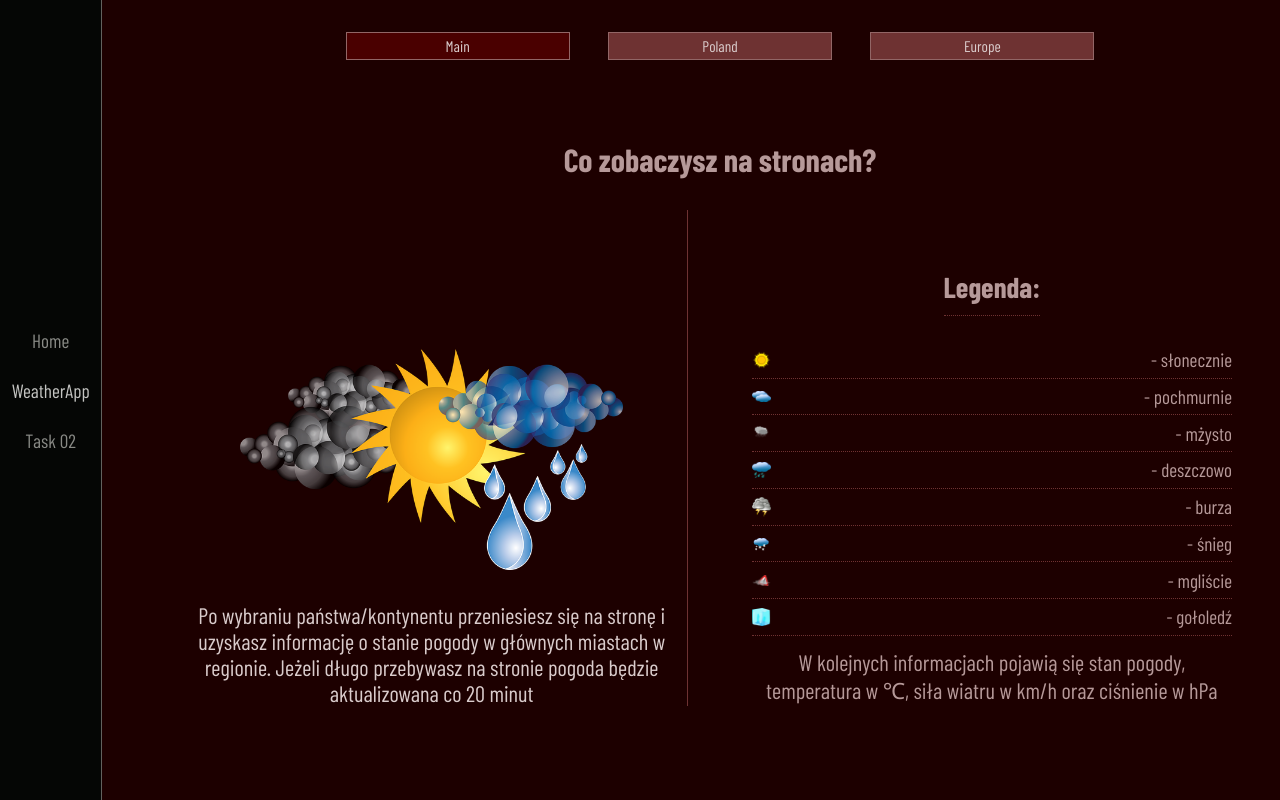
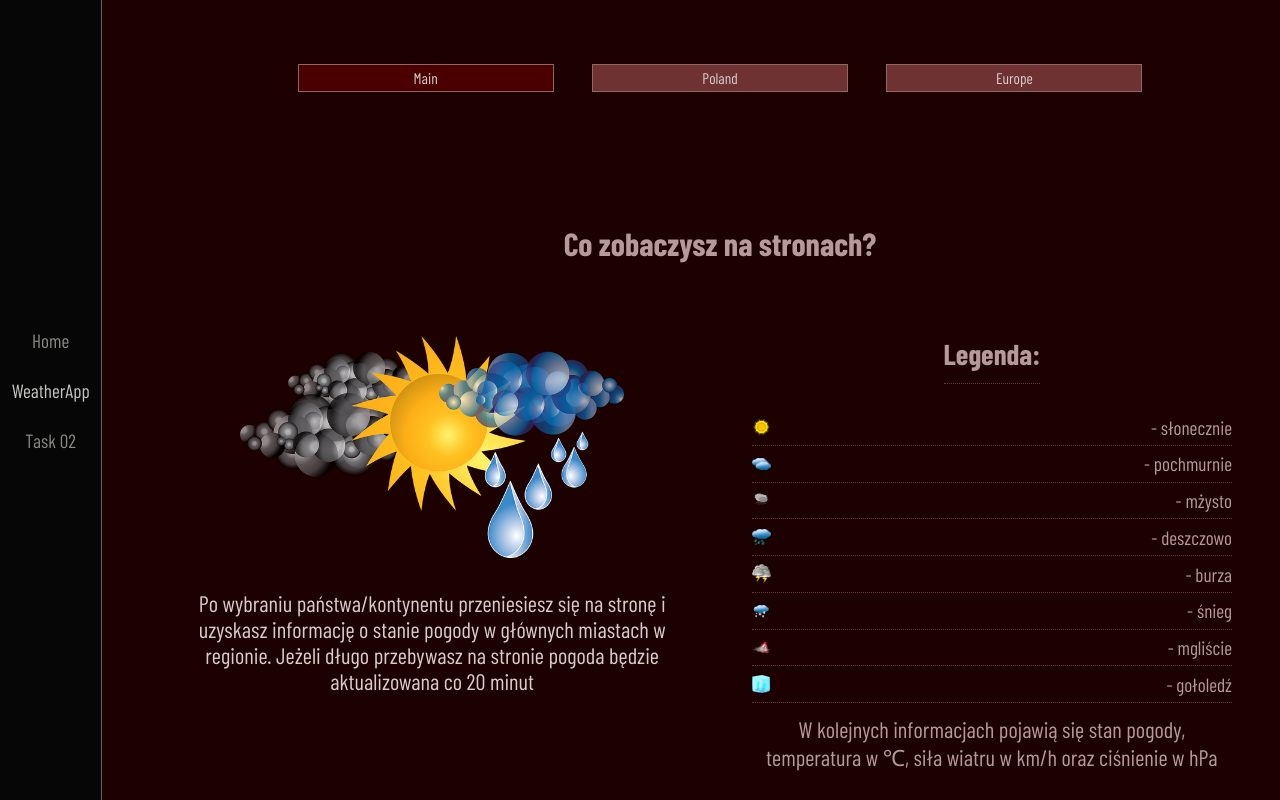
Before and after one commit to Scorpion19702022/01_REACT_VARIOUS_PROJECTS, a React (Create React App) app: page /WeatherApp in a window 1280 px wide. Built offline with nearby package versions, Linux system fonts and the light colour scheme; a web font is replaced by a local one.

Commit message:
corrected in styles css

```diff
--- a/src/Components/WeatherApp/NavWorld.module.css
+++ b/src/Components/WeatherApp/NavWorld.module.css
@@ -18,10 +18,12 @@
 }
 
 .nav_links {
+	position: fixed;
+	top: 8%;
 	width: 100%;
 	display: flex;
 	justify-content: center;
-	margin: 4em 0em 1em 0em;
+	/* margin: 4em 0em 1em 0em; */
 }
 
 .btn_active {
@@ -61,8 +63,8 @@
 	font-size: 0.8em;
 }
 
-@media (min-width: 767.98px) {
+/* @media (min-width: 767.98px) {
 	.nav_links {
 		margin: 2em 0em 1em 0em;
 	}
-}
+} */
--- a/src/Components/WeatherApp/PolandWeather.module.css
+++ b/src/Components/WeatherApp/PolandWeather.module.css
@@ -27,3 +27,8 @@
 	align-items: center;
 	background-color: var(--color-darkred08);
 }
+
+.box_content {
+	width: 100%;
+	height: 75%;
+}
--- a/src/Components/WeatherApp/PolandWeather.tsx
+++ b/src/Components/WeatherApp/PolandWeather.tsx
@@ -7,6 +7,7 @@ const PolandWeather = () => {
 	return (
 		<section className={styles.wrapper}>
 			<NavWorld />
+			<div className={styles.box_content}></div>
 		</section>
 	)
 }
--- a/src/Components/WeatherApp/WeatherApp.module.css
+++ b/src/Components/WeatherApp/WeatherApp.module.css
@@ -27,7 +27,17 @@
 	background-color: var(--color-darkred08);
 }
 
+.box_info {
+	width: 100%;
+	height: 100%;
+	margin-top: 20%;
+	display: flex;
+	flex-direction: column;
+	align-items: center;
+}
+
 .heading {
+	height: 10%;
 	margin-top: 2em;
 	font-size: 2em;
 	color: var(--color-darkred02);
@@ -48,8 +58,7 @@
 	display: flex;
 	flex-direction: column;
 	align-items: center;
-	justify-content: flex-end;
-	border-right: 0.04em solid var(--color-darkred04);
+	/* justify-content: flex-end; */
 }
 
 .main_img {
@@ -70,7 +79,7 @@
 	display: flex;
 	flex-direction: column;
 	align-items: center;
-	justify-content: flex-end;
+	justify-content: space-between;
 }
 
 .legend_heading {
@@ -123,6 +132,15 @@
 		padding-left: 10em;
 	}
 
+	.heading {
+		margin-bottom: 1em;
+	}
+
+	.box_info {
+		margin-top: 10em;
+		height: 60%;
+	}
+
 	.main_text {
 		font-size: 1.4em;
 	}
--- a/src/Components/WeatherApp/WeatherApp.tsx
+++ b/src/Components/WeatherApp/WeatherApp.tsx
@@ -16,6 +16,7 @@ const WeatherApp = () => {
 	return (
 		<section className={styles.wrapper}>
 			<NavWorld />
+			<div className={styles.box_info}>
 				<h1 className={styles.heading}>Co zobaczysz na stronach?</h1>
 				<div className={styles.box_main}>
 					<div className={styles.main_info}>
@@ -69,6 +70,7 @@ const WeatherApp = () => {
 						</div>
 					</div>
 				</div>
+			</div>
 		</section>
 	)
 }
```
Lines whose indentation alone changed are shown as unchanged.
